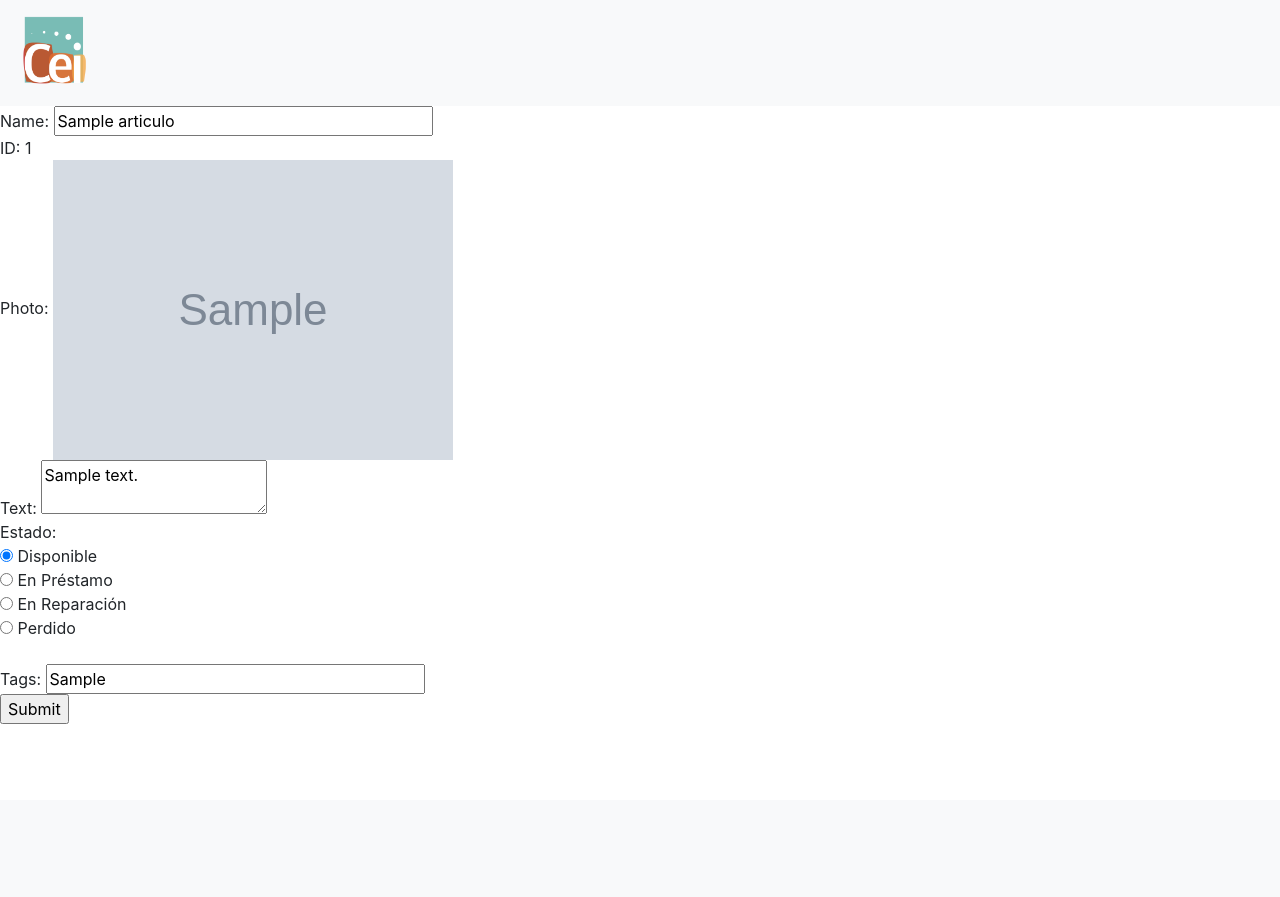
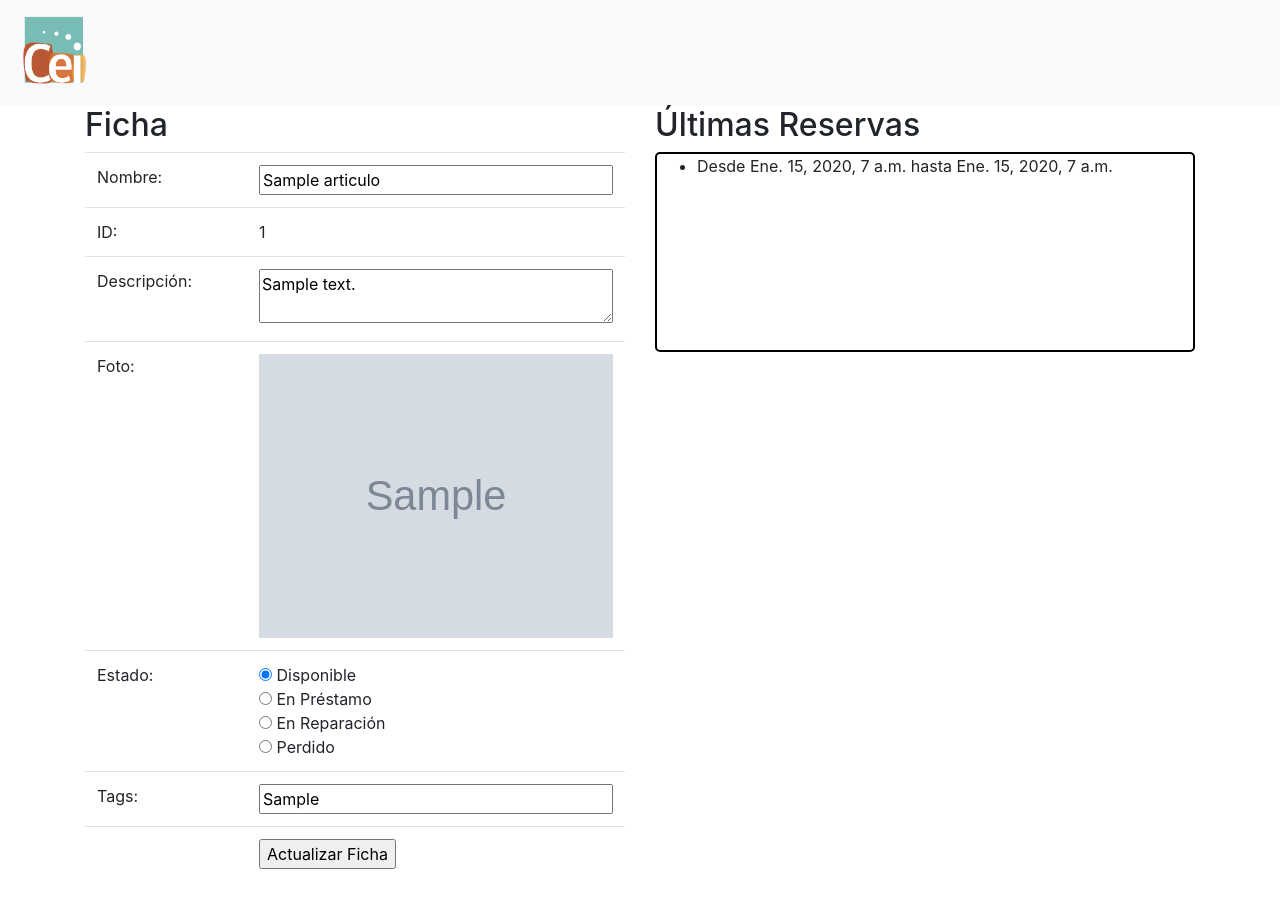
Before and after one commit to dcaceresm/reservascei, a Django app: page /ficha/1/ in a window 1280 px wide. Before the commit the page ends 724 px from the top, so only its background shows below. Run offline with Django 3.2, Linux system fonts and the light colour scheme; a user stored in the database is signed in; tables that the repository leaves empty hold one stand-in row (values such as "Sample post"); grey boxes marked "Sample" are stand-in pictures; some libraries are stand-ins or nearby versions.

Commit message:
changed django language and added some basic style to 'ficha_articulo'

```diff
--- a/T3_INGSW/settings.py
+++ b/T3_INGSW/settings.py
@@ -107,7 +107,7 @@ AUTH_PASSWORD_VALIDATORS = [
 # Internationalization
 # https://docs.djangoproject.com/en/2.0/topics/i18n/
 
-LANGUAGE_CODE = 'en-us'
+LANGUAGE_CODE = 'es-es'
 
 TIME_ZONE = 'America/Santiago'
 
--- a/inventarioCEI/templates/articulo_admin.html
+++ b/inventarioCEI/templates/articulo_admin.html
@@ -1,29 +1,72 @@
 {% extends "base.html" %}
 
 {% block content %}
+    <div class="container">
 {%  if articulo %}
-    <div class="ficha-datos">
+        <div class="row">
+            <div class="col-md-6">
+                <h2>Ficha</h2>
                 <form method="post" action="{% url 'update_articulo' %}">
                     {% csrf_token %}
                     <input type="hidden" value="{{ articulo.id }}" name="id"/>
-    Name: <input type="text" size="32" value="{{ articulo.nombre }}" name="name" /> <br>
-    ID: {{ articulo.id }} <br>
-    Photo: <img src="{{ articulo.image.url }}" style="max-width: 40%"> <br>
-    Text: <textarea name='description'>{{ articulo.descripcion }}</textarea> <br>
-    Estado: <br>
-    <input type="radio" name="status" value="Disponible" {% if articulo.estado == 'Disponible' %}checked{% endif %}> Disponible<br>
+                    <table class="table">
+                        <tr>
+                            <td style="width: 30%">Nombre:</td>
+                            <td style="width: 70%"><input type="text" size="32" value="{{ articulo.nombre }}" name="name" style="width: 100%"/></td>
+                        </tr>
+                        <tr>
+                            <td>ID:</td>
+                            <td>{{ articulo.id }}</td>
+                        </tr>
+                        <tr>
+                            <td>Descripción:</td>
+                            <td><textarea name='description' style="width: 100%">{{ articulo.descripcion }}</textarea></td>
+                        </tr>
+                        <tr>
+                            <td>Foto:</td>
+                            <td><div style="max-width: 400px;">
+                            <div style="background-image: url('{{ articulo.image.url }}'); width: 100%;
+                            padding-top: 80%; background-size: auto 100%; background-position: center center;
+                            background-repeat: no-repeat;"></div>
+                            </div></td>
+                        </tr>
+                        <tr>
+                            <td>Estado:</td>
+                            <td><input type="radio" name="status" value="Disponible" {% if articulo.estado == 'Disponible' %}checked{% endif %}> Disponible<br>
                             <input type="radio" name="status" value="En préstamo" {% if articulo.estado == 'En préstamo' %}checked{% endif %}> En Préstamo<br>
                             <input type="radio" name="status" value="En reparación" {% if articulo.estado == 'En reparación' %}checked{% endif %}> En Reparación<br>
-    <input type="radio" name="status" value="Perdido" {% if articulo.estado == 'Perdido' %}checked{% endif %}> Perdido<br><br>
-    Tags: <input type="text" size="32" value="{{ articulo.lista_tags }}" name="tags" /> <br>
-    <input type="submit"> <br>
+                            <input type="radio" name="status" value="Perdido" {% if articulo.estado == 'Perdido' %}checked{% endif %}> Perdido</td>
+                        </tr>
+                        <tr>
+                            <td>Tags:</td>
+                            <td><input type="text" size="32" value="{{ articulo.lista_tags }}" name="tags" style="width: 100%"/></td>
+                        </tr>
+                        <tr>
+                            <td></td>
+                            <td><input type="submit" value="Actualizar Ficha"></td>
+                        </tr>
+                    </table>
                 </form>
             </div>
+            <div class="col-sm">
+            <h2>Últimas Reservas</h2>
+            <div style="height:200px;overflow-y:scroll; width: 100%; border: 2px black solid; border-radius: 5px">
+            <ul>
+                {% for res in reservas %}
+                <li> Desde {{ res.fh_ini_reserva }} hasta {{ res.fh_fin_reserva }}</li>
+                {% endfor %}
+            </ul>
+            </div>
+            <br>
+            </div>
+        </div>
+
 
 
 {% else %}
     <h2>No existe artículo con id {{ id }}</h2>
 {% endif %}
+    </div>
 {% endblock content %}
 {# END OF CONTENT #}
 {% block scripts %}
--- a/inventarioCEI/views.py
+++ b/inventarioCEI/views.py
@@ -22,6 +22,8 @@ def ficha(request, id):
             obj = Articulo.objects.get(pk=id)
 
             # GET LASTEST RESERVATIONS
+            reservas = Reserva.objects.filter(object_id= id).order_by('-id')[:10]
+
 
 
 
@@ -30,13 +32,13 @@ def ficha(request, id):
             # render
             if request.user.profile.isAdmin:  # IF USER IS STAFF OR ADMIN
                 time = str(datetime.datetime.today())
-                context = {'articulo': obj, 'time': time}
+                context = {'articulo': obj, 'time': time, 'reservas': reservas}
                 return render(request, 'articulo_admin.html', context)
                 #return render(request, 'articulo.html', context)
             else:
                 rut = request.user.profile.rut
                 time = str(datetime.datetime.today())
-                context = {'articulo': obj, 'rut': rut, 'time': time}
+                context = {'articulo': obj, 'rut': rut, 'time': time, 'reservas': reservas}
                 return render(request, 'articulo.html', context)
         except:
             if request.user.profile.isAdmin:  # IF USER IS STAFF OR ADMIN
```
Also changed, not shown: inventarioCEI/templates/articulo.html (+50 -18 lines), T3_INGSW/img/articulos/uu.jpg (added). Lines whose indentation alone changed are shown as unchanged.
